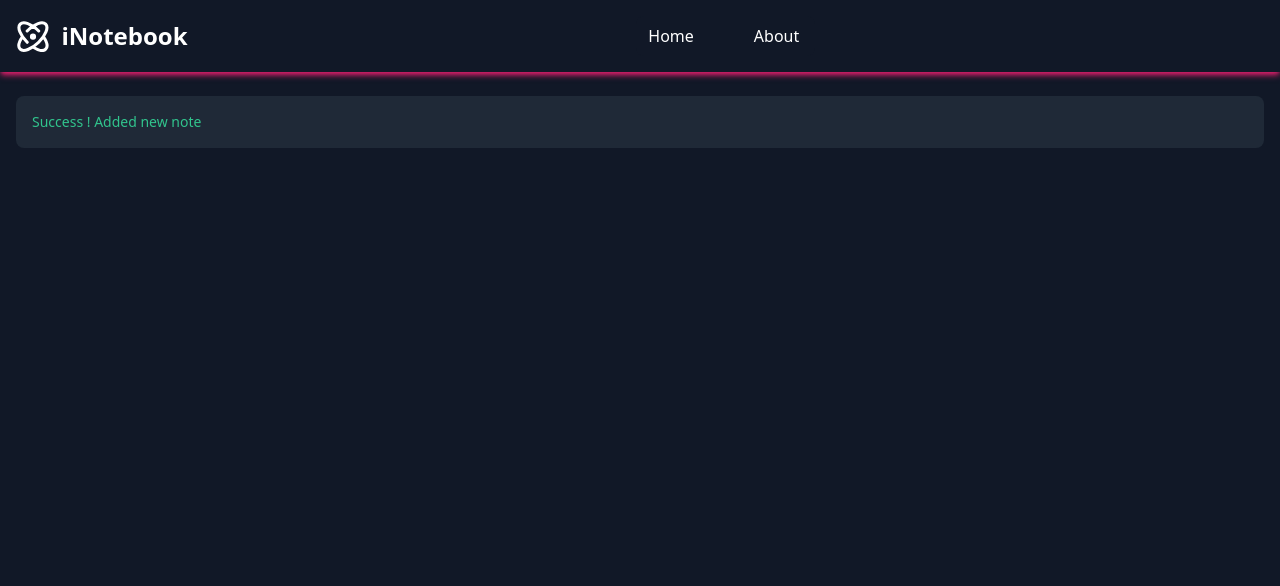
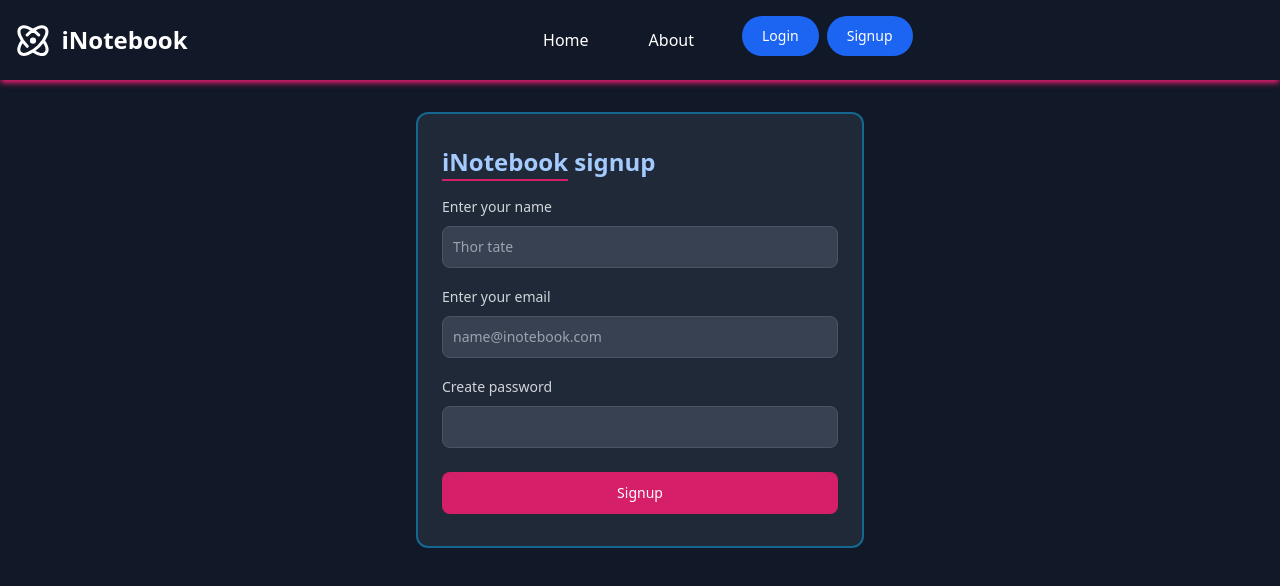
Before and after one commit to keerthan-ns/iNotebook, a React (Vite) app: page /signup in a window 1280 px wide. Shown: the top 586 px of the page. Built offline with nearby package versions, Linux system fonts and the light colour scheme.

Commit message:
[add]login&signup

```diff
--- a/src/App.jsx
+++ b/src/App.jsx
@@ -4,18 +4,33 @@ import Home from "./components/Home"
 import About from "./components/About"
 import NoteState from "./context/notes/NoteState"
 import Alert from "./components/Alert"
+import Login from "./components/Login"
+import Signup from "./components/Signup"
+import { useState } from "react"
 
 function App() {
+  const [alert, setAlert] = useState(null)
+  const showAlert = (type,message) =>{
+    setAlert({
+      type: type,
+      message: message,
+    })
+    setTimeout(() => {
+      setAlert(null)
+    }, 2000);
+  }
   return (
     <>
       <NoteState>
         <Router>
           <Navbar/>
           <div className='container mt-24 mb-3 mx-auto content-center'>
-            <Alert type="Success !" message="Added new note"/>
+            <Alert alert={alert}/>
             <Routes>
-              <Route exact path='/' element={<Home/>}/>
+              <Route exact path='/' element={<Home showAlert={showAlert}/>}/>
               <Route exact path='/about' element={<About/>}/>
+              <Route exact path='/login' element={<Login showAlert={showAlert}/>}/>
+              <Route exact path='/signup' element={<Signup showAlert={showAlert}/>}/>
             </Routes>
           </div>
         </Router>
--- a/src/components/Alert.jsx
+++ b/src/components/Alert.jsx
@@ -10,20 +10,39 @@ export default function Alert(props) {
 
     return (
         <>
-        <div id="alertDiv" className="mx-4 flex items-center p-4 mb-4 text-sm text-green-800 rounded-lg bg-green-50 dark:bg-gray-800 dark:text-green-400" role="alert">
-            {/* <svg className="flex-shrink-0 inline w-4 h-4 mr-3" aria-hidden="true" xmlns="http://www.w3.org/2000/svg" fill="currentColor" viewBox="0 0 20 20">
-                <path d="M10 .5a9.5 9.5 0 1 0 9.5 9.5A9.51 9.51 0 0 0 10 .5ZM9.5 4a1.5 1.5 0 1 1 0 3 1.5 1.5 0 0 1 0-3ZM12 15H8a1 1 0 0 1 0-2h1v-3H8a1 1 0 0 1 0-2h2a1 1 0 0 1 1 1v4h1a1 1 0 0 1 0 2Z"/>
-            </svg> */}
-            {/* <span className="sr-only">Info</span> */}
+            {props.alert &&
+                <div id="alertDiv" tabIndex="-1" className={`border ${(props.alert.type==="Success")?"text-green-400 border-gray-600 ":"text-red-600 border-red-600 "} mt-16 fixed z-50 flex flex-row justify-between w-[calc(100%-2rem)] p-4 -translate-x-1/2 text-sm bg-gray-800 rounded-lg  shadow-sm lg:max-w-7xl left-1/2 top-6`}>
+                    <div className="flex flex-row items-start md:items-center md:flex-row md:mb-0">
+                        <a href="https://flowbite.com/" className="flex items-center border-gray-200 md:pr-4 md:mr-4 md:border-r md:mb-0 dark:border-gray-600">
+                            <span className="self-center text-lg font-semibold whitespace-nowrap">{props.alert.type}</span>
+                        </a>
+                        <p className="pl-2 md:pl-0 flex self-center items-center font-semibold">{props.alert.message}</p>
+                    </div>
+                    <button data-dismiss-target="#alertDiv" type="button" className="relative left-0 flex-shrink-0 inline-flex justify-center w-7 h-7 items-center text-gray-400 hover:bg-gray-200 hover:text-gray-900 rounded-lg text-sm p-1.5 dark:hover:bg-gray-600 dark:hover:text-white">
+                        <svg className="w-3 h-3" aria-hidden="true" xmlns="http://www.w3.org/2000/svg" fill="none" viewBox="0 0 14 14">
+                            <path stroke="currentColor" strokeLinecap="round" strokeLinejoin="round" strokeWidth="2" d="m1 1 6 6m0 0 6 6M7 7l6-6M7 7l-6 6"/>
+                        </svg>
+                        <span className="sr-only">Close banner</span>
+                    </button>
+                </div>
+            }
+
+            {/* <div id="alertDiiv" className="mx-4 flex items-center p-4 mb-4 text-sm text-green-800 rounded-lg bg-green-50 dark:bg-gray-800 dark:text-green-400" role="alert">
+                <svg className="flex-shrink-0 inline w-4 h-4 mr-3" aria-hidden="true" xmlns="http://www.w3.org/2000/svg" fill="currentColor" viewBox="0 0 20 20">
+                    <path d="M10 .5a9.5 9.5 0 1 0 9.5 9.5A9.51 9.51 0 0 0 10 .5ZM9.5 4a1.5 1.5 0 1 1 0 3 1.5 1.5 0 0 1 0-3ZM12 15H8a1 1 0 0 1 0-2h1v-3H8a1 1 0 0 1 0-2h2a1 1 0 0 1 1 1v4h1a1 1 0 0 1 0 2Z" />
+                </svg>
+                <span className="sr-only">Info</span>
                 <div>
                     <span className="font-medium">{props.type}</span> {props.message}
                 </div>
-        </div>
+            </div> */}
         </>
     )
 }
 
 Alert.propTypes = {
+    alert:PropTypes.shape({
         type: PropTypes.string,
         message: PropTypes.string,
+    }),
 }
--- /dev/null
+++ b/src/components/Login.jsx
@@ -0,0 +1,66 @@
+import {useState} from 'react'
+import {useNavigate} from 'react-router-dom'
+import { Button, Label, TextInput } from 'flowbite-react'
+import Alert from './Alert'
+import { render } from 'react-dom'
+import PropTypes from "prop-types"
+
+export default function Login(props) {
+    let navigate = useNavigate()
+    const [credentials, setCredentials] = useState({email:"",password:""})
+    const handleSubmit=async (e)=>{
+        e.preventDefault()
+        const response = await fetch("http://localhost:5000/api/auth/login",{
+            method:'POST',
+            headers:{
+                'Content-type':'application/json',
+            },
+            body: JSON.stringify({email: credentials.email,password: credentials.password})
+        })
+        const json = await response.json()
+        if(json.success){
+            localStorage.setItem("token",json.authtoken)
+            console.log(json.authtoken)
+            navigate('/')
+            props.showAlert("Success","You are logged in")
+        }
+        else
+        props.showAlert("Failed",json.error)
+    }
+    const handleChange=(e)=>{
+        setCredentials({
+          ...credentials,[e.target.id]:e.target.value
+        })
+    }
+  return (
+    <>
+        <div className="mt-4 px-2">
+            <form onSubmit={handleSubmit} className="mx-auto flex max-w-md flex-col gap-4 px-6 py-8 rounded-xl border-2 border-sky-500/50 bg-gray-800 backdrop-blur">
+                <h1 className="text-2xl font-bold text-blue-300 after:content-['_login']">
+                    <span className="underline underline-offset-8 decoration-7 decoration-pink-600">
+                        iNotebook
+                    </span>
+                </h1>
+                <div>
+                    <div className="mb-2 block">
+                        <Label htmlFor="email" value="Your email" />
+                    </div>
+                    <TextInput onChange={handleChange} value={credentials.email} id="email" name="email" placeholder="name@inotebook.com" required type="email" />
+                </div>
+                <div>
+                    <div className="mb-2 block">
+                        <Label htmlFor="password" value="Your password"/>
+                    </div>
+                    <TextInput onChange={handleChange} value={credentials.password} id="password" name="password" required type="password"/>
+                </div>
+                <Button type="submit" className="mt-2 bg-pink-600">
+                    Login
+                </Button>
+            </form>
+        </div>
+    </>
+  )
+}
+Login.propTypes = {
+    showAlert: PropTypes.func,
+  }
--- a/src/components/Navbar.jsx
+++ b/src/components/Navbar.jsx
@@ -16,23 +16,27 @@ export default function Navbar() {
                 </Link>
                 <div className="flex md:order-2">
                     <button onClick={toggleNavbar} type="button" className="inline-flex items-center p-2 text-sm text-gray-500 rounded-lg md:hidden hover:bg-gray-100 focus:outline-none focus:ring-2 focus:ring-gray-200 dark:text-gray-400 dark:hover:bg-gray-700 dark:focus:ring-gray-600" aria-controls="navbar-search" aria-expanded="false">
-                    <span className="sr-only">Open menu</span>
-                    <svg className="w-6 h-6" aria-hidden="true" fill="currentColor" viewBox="0 0 20 20" xmlns="http://www.w3.org/2000/svg"><path fillRule="evenodd" d="M3 5a1 1 0 011-1h12a1 1 0 110 2H4a1 1 0 01-1-1zM3 10a1 1 0 011-1h12a1 1 0 110 2H4a1 1 0 01-1-1zM3 15a1 1 0 011-1h12a1 1 0 110 2H4a1 1 0 01-1-1z" clipRule="evenodd"></path></svg>
+                        <span className="sr-only">Open menu</span>
+                        <svg className="w-6 h-6" aria-hidden="true" fill="currentColor" viewBox="0 0 20 20" xmlns="http://www.w3.org/2000/svg"><path fillRule="evenodd" d="M3 5a1 1 0 011-1h12a1 1 0 110 2H4a1 1 0 01-1-1zM3 10a1 1 0 011-1h12a1 1 0 110 2H4a1 1 0 01-1-1zM3 15a1 1 0 011-1h12a1 1 0 110 2H4a1 1 0 01-1-1z" clipRule="evenodd"></path></svg>
                     </button>
                 </div>
                     <div className="items-center justify-between w-full md:flex md:w-auto md:order-1 hidden" id="navbar-Compo">
-                        <ul className="flex flex-col p-4 md:p-0 mt-4 font-medium border border-gray-100 rounded-lg bg-gray-50 md:flex-row md:space-x-8 md:mt-0 md:border-0 md:bg-white dark:bg-gray-800 md:dark:bg-gray-900 dark:border-gray-700">
+                        <ul className="flex flex-col items-center p-4 md:p-0 mt-4 font-medium border border-gray-100 rounded-lg bg-gray-50 md:flex-row md:space-x-8 md:mt-0 md:border-0 md:bg-white dark:bg-gray-800 md:dark:bg-gray-900 dark:border-gray-700">
                             <li>
                                 <Link to="/" onClick={toggleNavbar} className={`block py-2 pl-3 pr-4 ${location.pathname==="/"?"text-pink-600 font-bold":"text-white"} hover:text-pink-600 hover:font-semibold`}>Home</Link>
                             </li>
                             <li>
                                 <Link to="/about" onClick={toggleNavbar} className={`block py-2 pl-3 pr-4 ${location.pathname==="/about"?"text-pink-600 font-bold":"text-white"} hover:text-pink-600 hover:font-semibold`}>About</Link>{/* <Link to="/about" onClick={toggleNavbar} className="block py-2 pl-3 pr-4 text-gray-900 rounded hover:bg-gray-100 md:hover:bg-transparent md:hover:text-blue-700 md:p-0 md:dark:hover:text-blue-500 dark:text-white dark:hover:bg-gray-700 dark:hover:text-white md:dark:hover:bg-transparent dark:border-gray-700">About</Link> */}
                             </li>
+                            <li className='flex justify-between'>
+                                <Link to="/login" className="text-white bg-blue-700 hover:bg-blue-800 focus:outline-none focus:ring-4 focus:ring-blue-300 font-medium rounded-full text-sm px-5 py-2.5 text-center mr-2 mb-2 dark:bg-blue-600 dark:hover:bg-blue-700 dark:focus:ring-blue-800">Login</Link>
+                                <Link to="/signup" className="text-white bg-blue-700 hover:bg-blue-800 focus:outline-none focus:ring-4 focus:ring-blue-300 font-medium rounded-full text-sm px-5 py-2.5 text-center mr-2 mb-2 dark:bg-blue-600 dark:hover:bg-blue-700 dark:focus:ring-blue-800">Signup</Link>
+                            </li>
                             {/* <li>
                                 <div className="flex items-center justify-end md:order-2">
                                     <button type="button" className="flex mr-3 text-sm bg-gray-800 rounded-full md:mr-0 focus:ring-4 focus:ring-gray-300 dark:focus:ring-gray-600" id="user-menu-button" aria-expanded="false" data-dropdown-toggle="user-dropdown" data-dropdown-placement="bottom">
                                         <span className="sr-only">Open user menu</span>
-                                        <img className="w-8 h-8 rounded-full" src="/vite.svg" alt="user photo"/>
+                                        <img className="w-8 h-8 rounded-full" src="/userIcon.png" alt="user photo"/>
                                     </button>
                                     <div className="z-50 hidden my-4 text-base list-none bg-white divide-y divide-gray-100 rounded-lg shadow dark:bg-gray-700 dark:divide-gray-600" id="user-dropdown">
                                         <div className="px-4 py-3">
@@ -40,9 +44,6 @@ export default function Navbar() {
                                         <span className="block text-sm  text-gray-500 truncate dark:text-gray-400">name@flowbite.com</span>
                                         </div>
                                         <ul className="py-2" aria-labelledby="user-menu-button">
-                                            <li>
-                                                <a href="#" onClick={toggleNavbar} className="block px-4 py-2 text-sm text-gray-700 hover:bg-gray-100 dark:hover:bg-gray-600 dark:text-gray-200 dark:hover:text-white">Settings</a>
-                                            </li>
                                             <li>
                                                 <a href="#" onClick={toggleNavbar} className="block px-4 py-2 text-sm text-gray-700 hover:bg-gray-100 dark:hover:bg-gray-600 dark:text-gray-200 dark:hover:text-white">Sign out</a>
                                             </li>
--- a/src/components/NoteItem.jsx
+++ b/src/components/NoteItem.jsx
@@ -14,7 +14,7 @@ export default function NoteItem(props) {
                 <p className="font-normal text-gray-700 dark:text-gray-400 line-clamp-2">{note.description}</p>
                 <div className='mt-2 flex flex-row justify-left items-center gap-4'>
                     <i className="cursor-pointer fa-solid fa-pen text-[#45e766] text-lg" onClick={()=>{updateNote(note)}}></i>
-                    <i className="cursor-pointer fa-solid fa-trash text-[#eb1010] text-lg" onClick={()=>{deleteNote(note._id)}}></i>
+                    <i className="cursor-pointer fa-solid fa-trash text-[#eb1010] text-lg" onClick={()=>{deleteNote(note._id); props.showAlert("Success","Note deleted")}}></i>
                 </div>
             </div>
         </>
@@ -30,4 +30,5 @@ NoteItem.propTypes = {
         description: PropTypes.string.isRequired,
     }),
     updateNote: PropTypes.func,
+    showAlert: PropTypes.func,
 }
--- /dev/null
+++ b/src/components/Signup.jsx
@@ -0,0 +1,70 @@
+import {useState} from 'react'
+import {useNavigate} from 'react-router-dom'
+import { Button, Label, TextInput } from 'flowbite-react'
+import PropTypes from "prop-types"
+
+export default function Signup(props) {
+    let navigate = useNavigate()
+    const [credentials, setCredentials] = useState({name:"",email:"",password:""})
+    const handleSubmit=async (e)=>{
+        e.preventDefault()
+        const response = await fetch("http://localhost:5000/api/auth/createuser",{
+            method:'POST',
+            headers:{
+                'Content-type':'application/json',
+            },
+            body: JSON.stringify({name:credentials.name,email: credentials.email,password: credentials.password})
+        })
+        const json = await response.json()
+        if(json.success){
+            localStorage.setItem("token",json.authtoken)
+            console.log(json.authtoken)
+            navigate('/')
+            props.showAlert("Success","iNotebook account created")
+        }
+        else
+            props.showAlert("Error",json.error)
+    }
+    const handleChange=(e)=>{
+        setCredentials({
+          ...credentials,[e.target.id]:e.target.value
+        })
+    }
+  return (
+    <>
+        <div className="mt-4 px-2">
+            <form onSubmit={handleSubmit} className="mx-auto flex max-w-md flex-col gap-4 px-6 py-8 rounded-xl border-2 border-sky-500/50 bg-gray-800 backdrop-blur">
+                <h1 className="text-2xl font-bold text-blue-300 after:content-['_signup']">
+                    <span className="underline underline-offset-8 decoration-7 decoration-pink-600">
+                        iNotebook
+                    </span>
+                </h1>
+                <div>
+                    <div className="mb-2 block">
+                        <Label htmlFor="name" value="Enter your name" />
+                    </div>
+                    <TextInput onChange={handleChange} value={credentials.name} id="name" name="name" placeholder="Thor tate" required type="text" />
+                </div>
+                <div>
+                    <div className="mb-2 block">
+                        <Label htmlFor="email" value="Enter your email" />
+                    </div>
+                    <TextInput onChange={handleChange} value={credentials.email} id="email" name="email" placeholder="name@inotebook.com" required type="email" />
+                </div>
+                <div>
+                    <div className="mb-2 block">
+                        <Label htmlFor="password" value="Create password"/>
+                    </div>
+                    <TextInput onChange={handleChange} value={credentials.password} id="password" name="password" required type="password"/>
+                </div>
+                <Button type="submit" className="mt-2 bg-pink-600">
+                    Signup
+                </Button>
+            </form>
+        </div>
+    </>
+  )
+}
+Signup.propTypes = {
+    showAlert: PropTypes.func,
+  }
```
Also changed, not shown: src/components/AddNote.jsx (+9 -3 lines), src/components/Home.jsx (+6 -3 lines), src/components/Notes.jsx (+10 -5 lines), public/userIcon.png (added), 1 other file (tests, documents, lock files or other folders). Lines whose indentation alone changed are shown as unchanged.
